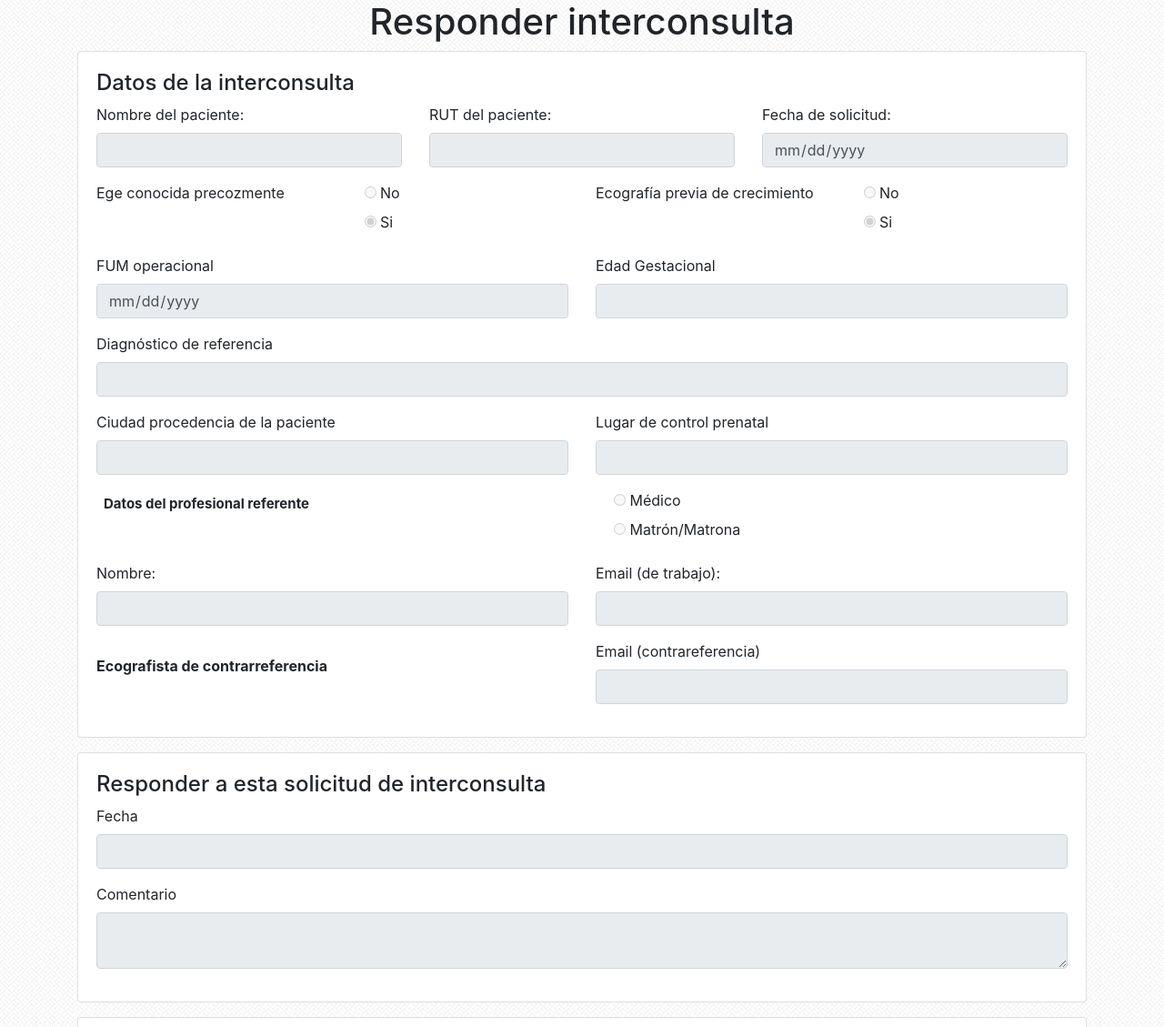
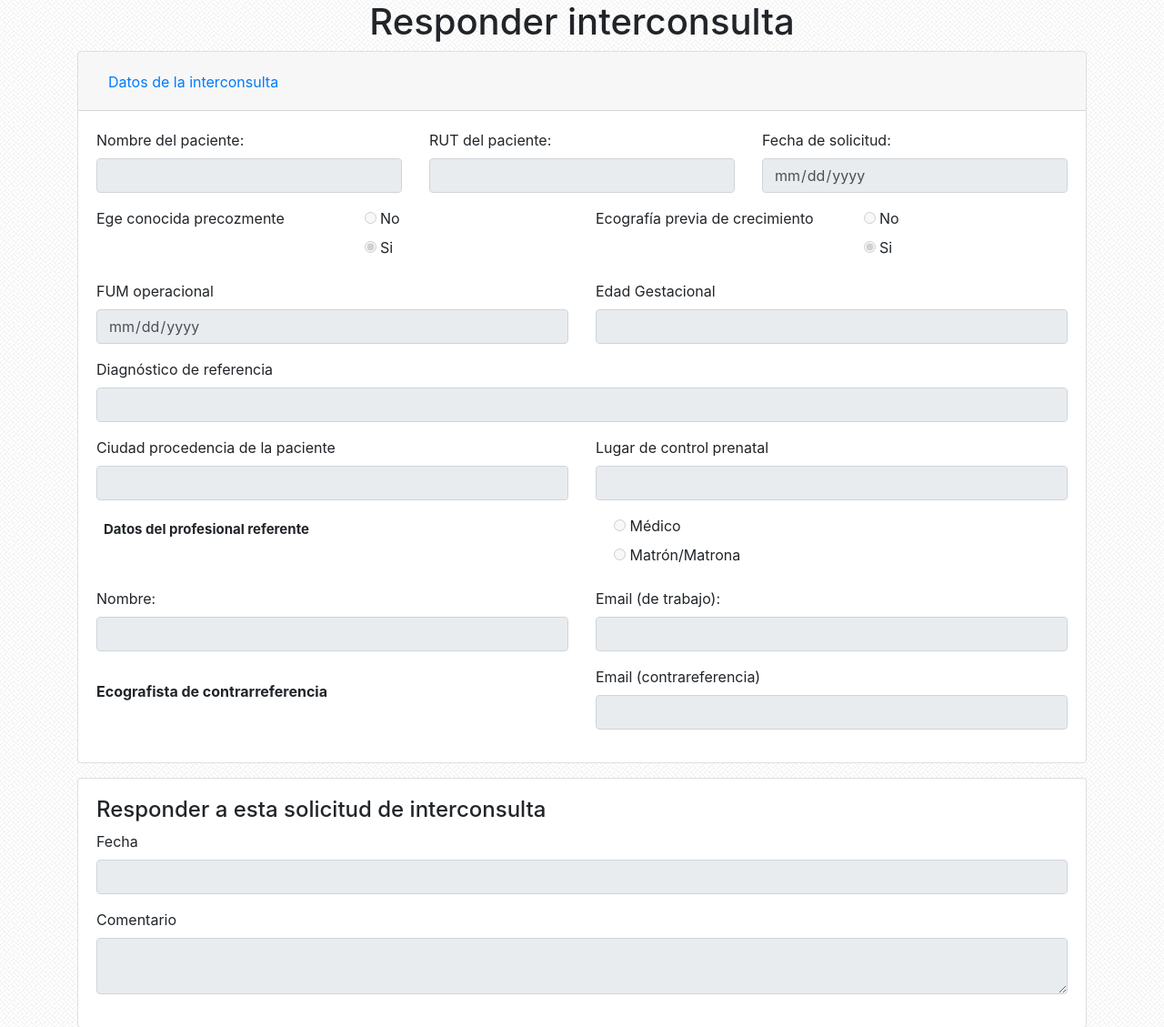
Before and after one commit to wetrust/interconsultas, a PHP site: template application/view/dashboard/edit.php in a window 1280 px wide. Shown: the part 56-1185 px from the top of the page at 91% size. Run offline with PHP 8.4, Linux system fonts and the light colour scheme; the template is opened without the code that fills it, so the values that code supplies are empty; some libraries are stand-ins or nearby versions.

Commit message:
esconder

```diff
--- a/application/view/dashboard/edit.php
+++ b/application/view/dashboard/edit.php
@@ -3,9 +3,16 @@
     <?php $this->renderFeedbackMessages(); ?>
     <?php if ($this->solicitud) { ?>
     <form method="post" action="<?php echo Config::get('URL'); ?>dashboard/save">
-    <div class="card mt-1">
+    <div class="card mt-1" id="accordionExample">
+        <div class="card-header" id="headingOne">
+            <h2 class="mb-0">
+                <button class="btn btn-link" type="button" data-toggle="collapse" data-target="#collapseOne" aria-expanded="true" aria-controls="collapseOne">
+                Datos de la interconsulta
+                </button>
+            </h2>
+        </div>
+        <div id="collapseOne" class="collapse show" aria-labelledby="headingOne" data-parent="#accordionExample">
             <div class="card-body">
-            <h4>Datos de la interconsulta</h4>
                 <input type="hidden" name="solicitud_id" value="<?php echo htmlentities($this->solicitud->solicitud_id); ?>" />
                 <div class="row">
                     <div class="col form-group">
@@ -107,6 +114,7 @@
                     <div class="col form-group">
                         <label>Email (contrareferencia)</label>
                         <input type="text" class="form-control" disabled value="<?php echo htmlentities($this->solicitud->solicitud_profesionalemail); ?>">
+                    </div>
                 </div>
             </div>
         </div>
```
Lines whose indentation alone changed are shown as unchanged.
